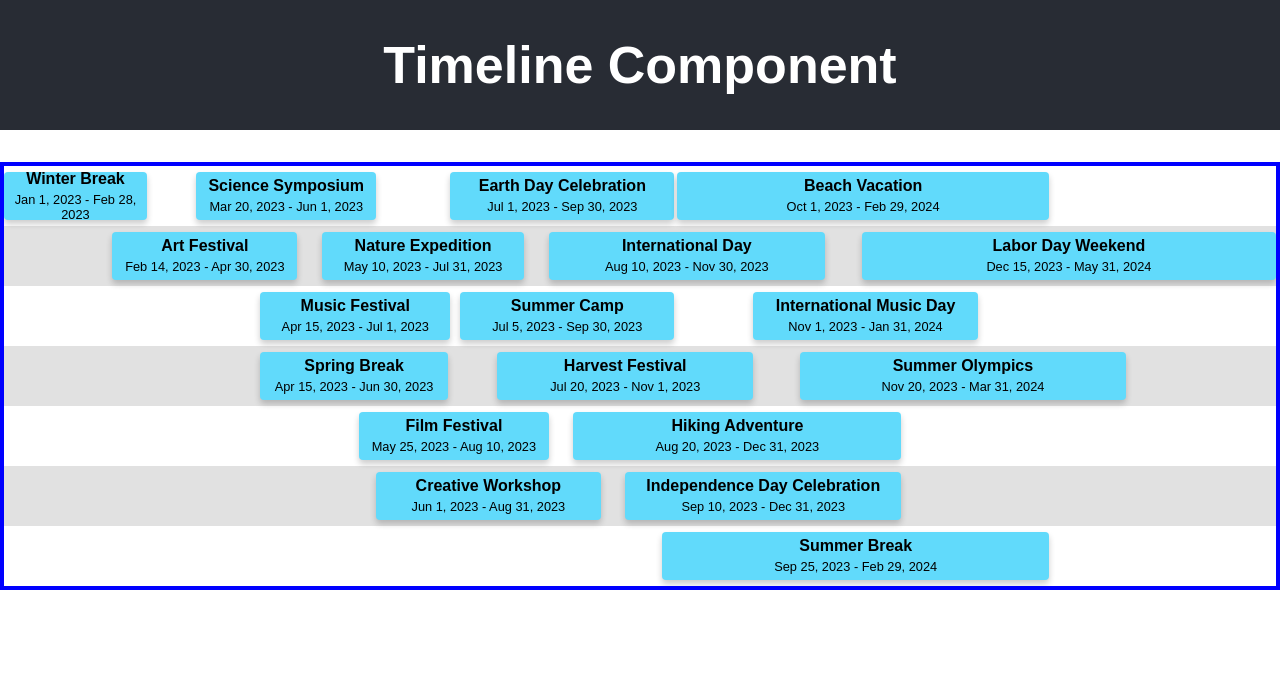
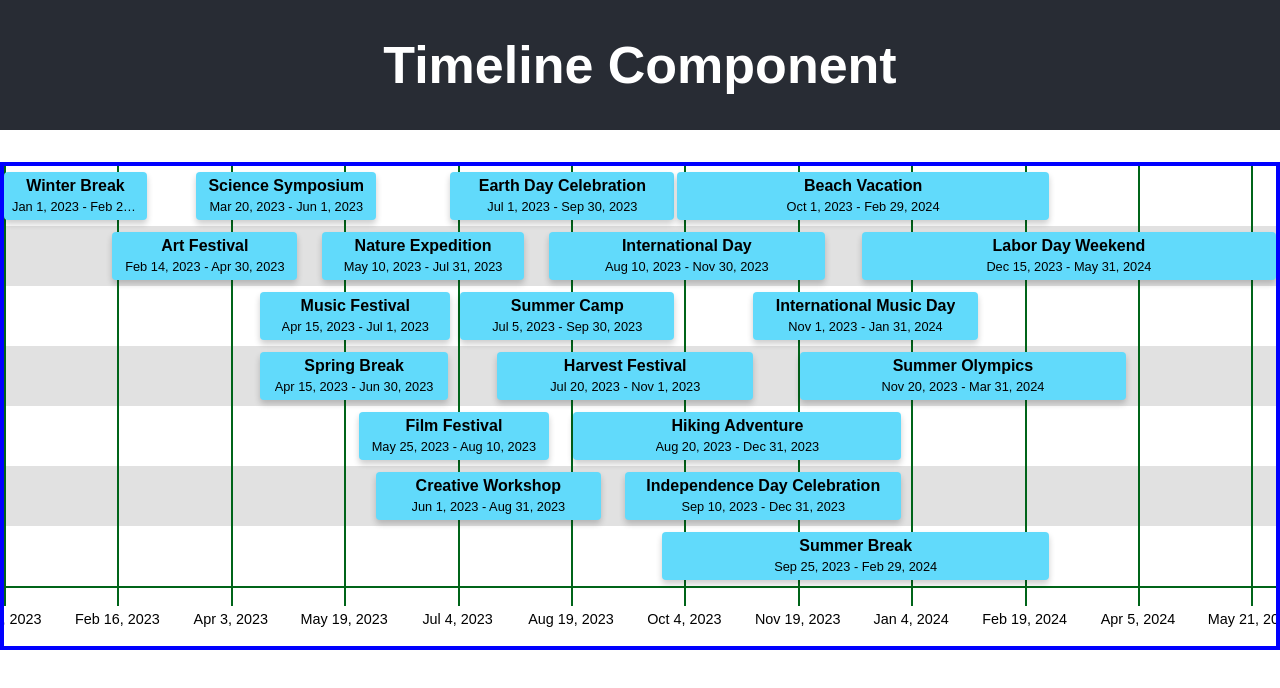
Before and after one commit to benrskimmer/event-chart, a React (Create React App) app: page / in a window 1280 px wide. Shown: the top 688 px of the page. Built offline with nearby package versions, Linux system fonts and the light colour scheme.

Commit message:
* Added tick marks and bars * Still need to fix clipped tick marks * Added text overflow ellipsis * Added hover for event text

```diff
--- a/package.json
+++ b/package.json
@@ -9,6 +9,7 @@
     "react": "^18.2.0",
     "react-dom": "^18.2.0",
     "react-scripts": "5.0.1",
+    "styled-components": "^5.3.9",
     "web-vitals": "^2.1.4"
   },
   "scripts": {
--- a/src/App.css
+++ b/src/App.css
@@ -60,6 +60,13 @@
   overflow: hidden;
 }
 
+.chart-bottom-line {
+  position: absolute;
+  border-top: 2px solid rgb(0, 100, 25);
+  width: 100%;
+  z-index: 2;
+}
+
 .container {
   /* border: 4px solid red; */
   position: relative;
@@ -75,6 +82,39 @@
   padding-bottom: 6px;
 }
 
+.tickmark-bar{
+  position: relative;
+  /* background-color: rgba(0, 128, 0, 0.135); */
+  top: 0px;
+  height: 60px;
+}
+
+.tick {
+  position: absolute;
+  /* width: 3px; */
+  /* border: 4px solid violet; */
+  /* background-color: #0000006f; */
+  /* border-top: 1px; */
+  z-index: 2;
+}
+
+.tick-dates {
+  position: relative;
+  font-size: 0.9rem;
+  margin: 0;
+  padding-top: 25px;
+  left: -50%;
+  white-space: nowrap;
+}
+
+.bars {
+  position: absolute;
+  width: 1px;
+  /* left: 20px; */
+  border-left: 2px solid rgb(0, 100, 25);
+  z-index: 2;
+}
+
 .event {
   position: absolute;
   background-color: #61dafb;
@@ -84,17 +124,36 @@
   justify-content: center;
   box-shadow: 0 4px 6px rgba(0, 0, 0, 0.2);
   height: 48px;
+  z-index: 3;
 }
 
 .event-container {
   padding: 0.5rem;
+  display: flex;
+  flex-direction: column;
+  justify-content: center;
+  align-items: center;
+  width: 100%;
+  box-sizing: border-box;
+}
+
+.event-name,
+.event-dates {
+  white-space: nowrap;
+  overflow: hidden;
+  text-overflow: ellipsis;
+  max-width: 100%;
 }
 
 .event-name {
+  font-size: 1rem;
+  margin: 0;
   font-weight: bold;
   margin-bottom: 0.25rem;
+  margin-top: 0;
 }
 
 .event-dates {
   font-size: 0.8rem;
+  margin: 0;
 }
--- a/src/Container.js
+++ b/src/Chart.js
@@ -1,9 +1,12 @@
 import "./App.css";
 import Row from "./Row";
-import React, { useState, useRef } from "react";
+import TickmarksBar from "./TickmarkBar";
+import React, { useState, useRef, useEffect } from "react";
 import { parseISO, differenceInDays } from "date-fns";
 
-export default function Container ({ events, swimlanes }) {
+export default function Chart ({ events, swimlanes }) {
+  const containerRef = useRef(null);
+  const chartRef = useRef(null);
   const scrollZoomSensitivity = 0.8;
   const scrollPanSensitivity = 0.5;  // pan on scroll if alt key is held
   const timeline = {
@@ -12,7 +15,13 @@ export default function Container ({ events, swimlanes }) {
     totalDays: 0
   };
   let zoomScaleLimit = 1;  // defaults to 1, calculated when creating rows
-  const [containerPosition, setContainerPosition] = useState({width: null, leftOffset: 0});
+  const [chartInfo, setContainerPosition] = useState({
+    chartHeight: 0,
+    chartWidth: 0,
+    containerWidth: null,
+    containerLeftOffset: 0,
+    zoomRatio: 1
+  });
   const [panStart, setPanStart] = useState(0);
 
   const addEventToRows = (rows, event) => {
@@ -59,12 +68,12 @@ export default function Container ({ events, swimlanes }) {
   };
 
   const boundedZoom = zoom => {
-    const minimumWidth = viewableContainerRef.current.clientWidth;
-    const maximumWidth = zoomScaleLimit * viewableContainerRef.current.clientWidth;
+    const minimumWidth = chartRef.current.clientWidth;
+    const maximumWidth = zoomScaleLimit * chartRef.current.clientWidth;
     return Math.round(Math.min(Math.max(zoom, minimumWidth), maximumWidth));
   };
 
-  const unviewableWidth = width => (width - viewableContainerRef.current.clientWidth)
+  const unviewableWidth = width => (width - chartRef.current.clientWidth)
 
   const boundedLeftOffset = (offset, width = containerRef.current.clientWidth) => {
     const maxLeftOffset = (0 - unviewableWidth(width));  // negative value to shift container left
@@ -72,9 +81,9 @@ export default function Container ({ events, swimlanes }) {
     return Math.min(Math.max(offset, maxLeftOffset), maxRightOffset);
   };
 
-  const containerLeftOffset = () => (viewableContainerRef.current.offsetLeft - containerRef.current.offsetLeft);
+  const containerLeftOffset = () => (chartRef.current.offsetLeft - containerRef.current.offsetLeft);
 
-  const cursorViewableOffset = event => (event.clientX - viewableContainerRef.current.offsetLeft);
+  const cursorViewableOffset = event => (event.clientX - chartRef.current.offsetLeft);
 
   const eventContainerPivotRatio = event => {
     const containerPivotOffset = cursorViewableOffset(event) + containerLeftOffset();
@@ -84,24 +93,25 @@ export default function Container ({ events, swimlanes }) {
   const scrollPan = event => {
     setContainerPosition( oldPosition => {
       const newPosition = {...oldPosition};
-      const panIncrement = 0.001 * viewableContainerRef.current.clientWidth;
+      const panIncrement = 0.001 * chartRef.current.clientWidth;
       const panDistance = (event.deltaY * scrollPanSensitivity * panIncrement);
-      newPosition.leftOffset = boundedLeftOffset(oldPosition.leftOffset + panDistance);
+      newPosition.containerLeftOffset = boundedLeftOffset(oldPosition.containerLeftOffset + panDistance);
       return newPosition;
     });
   };
 
   const scrollZoom = event => {
     setContainerPosition( oldPosition => {
-      const newPosition = {};
-      const previousWidth = oldPosition.width ? oldPosition.width : containerRef.current.clientWidth;
+      const newPosition = {...oldPosition};
+      const previousWidth = oldPosition.containerWidth ? oldPosition.containerWidth : containerRef.current.clientWidth;
       const zoomIncrement = 0.001 * previousWidth;
 
-      newPosition.width = boundedZoom(previousWidth - (event.deltaY * scrollZoomSensitivity * zoomIncrement));
-      const widthIncrease = newPosition.width - previousWidth;
+      newPosition.containerWidth = boundedZoom(previousWidth - (event.deltaY * scrollZoomSensitivity * zoomIncrement));
+      newPosition.zoomRatio = newPosition.containerWidth / chartRef.current.clientWidth;
+      const widthIncrease = newPosition.containerWidth - previousWidth;
       const additionalLeftShiftAmount = 0 - eventContainerPivotRatio(event) * widthIncrease;
-      newPosition.leftOffset = boundedLeftOffset(
-        oldPosition.leftOffset + additionalLeftShiftAmount, newPosition.width
+      newPosition.containerLeftOffset = boundedLeftOffset(
+        oldPosition.containerLeftOffset + additionalLeftShiftAmount, newPosition.containerWidth
       );
       // console.log('width increase: ', widthIncrease);
       // console.log('container pivot ratio: ', eventContainerPivotRatio(event));
@@ -128,20 +138,33 @@ export default function Container ({ events, swimlanes }) {
     const panDistance = event.clientX - panStart;
     setContainerPosition( oldPosition => {
       const newPosition = {...oldPosition};
-      newPosition.leftOffset = boundedLeftOffset(oldPosition.leftOffset + panDistance);
+      newPosition.containerLeftOffset = boundedLeftOffset(oldPosition.containerLeftOffset + panDistance);
       return newPosition;
     });
     setPanStart(event.clientX);
   }
 
+  const setOriginalChartInfo = () => {
+    setContainerPosition( oldPosition => {
+      const newPosition = {...oldPosition};
+      if (newPosition.containerWidth === null)
+        newPosition.chartHeight = containerRef.current.clientHeight;
+        newPosition.chartWidth = containerRef.current.clientWidth;
+        newPosition.containerWidth = containerRef.current.clientWidth;
+      return newPosition;
+    });
+  };
+
+  useEffect(() => {  // set the initial state of the props once the window has loaded
+    setOriginalChartInfo();
+  }, [containerRef]);
+
   const timelineRows = getTimelineRows(events);
-  const containerRef = useRef(null);
-  const viewableContainerRef = useRef(null);
-
 
   return (
     <div
-      ref={viewableContainerRef}
+      ref={chartRef}
+      // style={{border: '4px solid red'}}
     >
       <div
         ref={containerRef}
@@ -150,8 +173,8 @@ export default function Container ({ events, swimlanes }) {
         onMouseDown={handleMouseDown}
         onMouseMove={handleMouseMove}
         style={{
-          width: `${containerPosition.width}px`,
-          left: `${containerPosition.leftOffset}px`
+          width: `${chartInfo.containerWidth}px`,
+          left: `${chartInfo.containerLeftOffset}px`
         }}
       >
         {timelineRows.map((events, index) => (
@@ -162,7 +185,17 @@ export default function Container ({ events, swimlanes }) {
             swimlaneOn={(index % 2 && swimlanes)}
           />
         ))}
-        <div className="tick-marks"></div>
+        <TickmarksBar
+          chartInfo={chartInfo}
+          timeline={timeline}
+          bars={true}
+        />
+        {/* <div
+          className="tick-marks"
+        >
+
+
+        </div> */}
       </div>
     </div>
   );
--- a/src/Event.js
+++ b/src/Event.js
@@ -17,15 +17,16 @@ export default function Event ({event, timeline}) {
       className="event"
       style={{
         width: `${calculateEventWidth(event.start, event.end)}%`,
-        left: `${calculateEventPosition(event.start)}%`
+        left: `${calculateEventPosition(event.start)}%`,
       }}
+      title={`${event.name}\n${event.start} - ${event.end}`}
     >
       <div className="event-container">
-        <div className="event-name">{event.name}</div>
-        <div className="event-dates">
+        <h1 className="event-name">{event.name}</h1>
+        <p className="event-dates">
           {format(parseISO(event.start), "MMM d, yyyy")} -{" "}
           {format(parseISO(event.end), "MMM d, yyyy")}
-        </div>
+        </p>
       </div>
     </div>
   );
--- /dev/null
+++ b/src/Tick.js
@@ -0,0 +1,52 @@
+import React, { useRef, useEffect, useState } from "react";
+import { format } from "date-fns";
+import "./App.css";
+import TickLine from "./TickLine"
+
+export default function Tick ({dayOffset, chartInfo, timeline, bars=true}) {
+
+  // const [barHeight, setBarHeight] = useState(0);
+  // const tickRef = useRef(null);
+  // // console.log("tick mark bar was re-rendered")
+
+  const getOffsetDate = (date, days) => {
+    var result = new Date(date);
+    result.setDate(result.getDate() + days);
+    return result;
+  };
+
+  const timelineStart = new Date(timeline.startDate);
+  const tickDate = getOffsetDate(timelineStart, dayOffset);
+  // console.log(tickDate)
+
+  const getContainerOffset = () => {
+    const locationRatio = dayOffset / timeline.totalDays;
+    return locationRatio * chartInfo.containerWidth;
+  };
+
+  // useEffect(() => {
+  //   if (tickRef.current){
+  //     // console.log(tickRef)
+  //     const chartRef = tickRef.current.parentNode.parentNode;
+  //     const tickmarkBarRef = tickRef.current.parentNode;
+  //     setBarHeight(chartRef.clientHeight - tickmarkBarRef.clientHeight);
+  //   }
+  // }, [tickRef]);
+
+
+  const barHeight = (bars ? chartInfo.chartHeight : 0);
+
+  return(
+    <div
+      className="tick"
+      style={{
+        left: `${getContainerOffset()}px`
+      }}
+    >
+      <TickLine height={barHeight}/>
+      <p className="tick-dates">
+        {format(tickDate, "MMM d, yyyy")}
+      </p>
+    </div>
+  );
+}
--- /dev/null
+++ b/src/TickLine.js
@@ -0,0 +1,17 @@
+import "./App.css";
+
+export default function TickLine ({height}) {
+  const tickHeight = 20;
+
+  // const TickLine =
+
+  return(
+    <div className="bars"
+      style={{
+        top: `-${height}px`,
+        height: `${tickHeight + height}px`
+      }}
+    >
+    </div>
+  );
+}
--- /dev/null
+++ b/src/TickmarkBar.js
@@ -0,0 +1,56 @@
+import React, { useRef, useEffect, useState } from "react";
+import "./App.css";
+import Tick from "./Tick"
+
+export default function TickmarksBar ({timeline, chartInfo, ticks:suggestedTicks, bars=false}) {
+  const defaultTickCount = 10;
+  const targetTickCount = suggestedTicks || defaultTickCount;
+  // const zoomRatio =
+
+
+
+  const getTickDates = () => {
+    const totalTickCount = targetTickCount * chartInfo.zoomRatio;
+    const timeBuckets = totalTickCount + 1;
+
+    const chartBeginMultiplier = Math.abs(chartInfo.containerLeftOffset) / (chartInfo.containerWidth-1);
+    const chartBeginDayOffset = Math.ceil(chartBeginMultiplier * timeline.totalDays);
+    console.log('chart start day offset', chartBeginDayOffset);
+
+    const chartEndPixelOffset = (Math.abs(chartInfo.containerLeftOffset) + chartInfo.chartWidth);
+    const chartEndMultiplier = chartEndPixelOffset / (chartInfo.containerWidth-1);
+    const chartEndDayOffset = Math.floor(chartEndMultiplier * timeline.totalDays);
+    console.log('chart end day offset', chartEndDayOffset);
+
+    const dayInterval = parseInt(timeline.totalDays / timeBuckets);
+    const closestTickDayOffset = Math.ceil(chartBeginDayOffset / dayInterval) * dayInterval;
+
+    console.log('timeline info: ', timeline)
+    console.log('chart info: ', chartInfo)
+
+    const tickDayOffsets = [];
+    for (let i = closestTickDayOffset; i <= chartEndDayOffset; i += dayInterval) {
+      tickDayOffsets.push(i);
+    }
+    console.log('tickDates: ', tickDayOffsets)
+    return tickDayOffsets
+  };
+
+  const tickDates = getTickDates();
+
+  return(
+    <div
+      className="tickmark-bar"
+    >
+      <div className="chart-bottom-line"></div>
+      {tickDates.map((dayOffset, index) => (
+        <Tick
+          key={index}
+          dayOffset={dayOffset}
+          timeline={timeline}
+          chartInfo={chartInfo}
+        />
+      ))}
+    </div>
+  );
+}
--- a/src/Timeline.js
+++ b/src/Timeline.js
@@ -1,12 +1,12 @@
 import "./App.css";
-import Container from "./Container";
+import Chart from "./Chart";
 
 export default function Timeline ({ events, swimlanes=true }) {
 
 
   return (
     <div className="chart">
-      <Container
+      <Chart
         events={events}
         swimlanes={swimlanes}
       />
```
Also changed, not shown: 1 other file (tests, documents, lock files or other folders).
